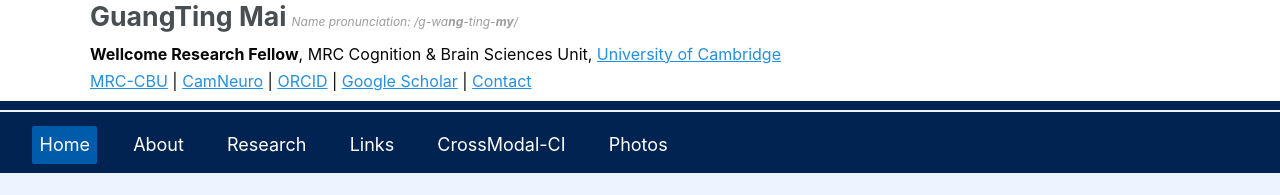
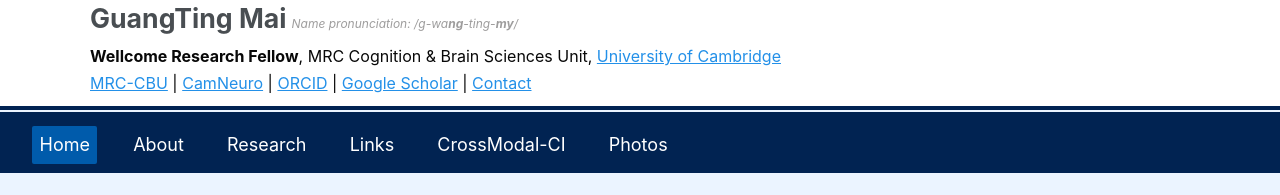
Before and after one commit to guangtingmai/guangtingmai.github.io, a Jekyll site: the page built from _pages/readme.html, in a window 1280 px wide. Shown: the top 195 px of the page. Built offline with Jekyll 4.4.1, drawn with Linux system fonts in a browser that asks for light colours.

Commit message:
Update custom.scss

```diff
--- a/_sass/custom.scss
+++ b/_sass/custom.scss
@@ -159,7 +159,7 @@ div.navigation-row span {
   height: 6.1rem !important;
   background: #fff !important;
   padding: 1rem 1rem;
-  border-bottom: 0.5rem solid #012352 !important;
+  border-bottom: 0.25rem solid #012352 !important;
   display: flex;
   align-items: center;
   gap: 1.5rem;
```
